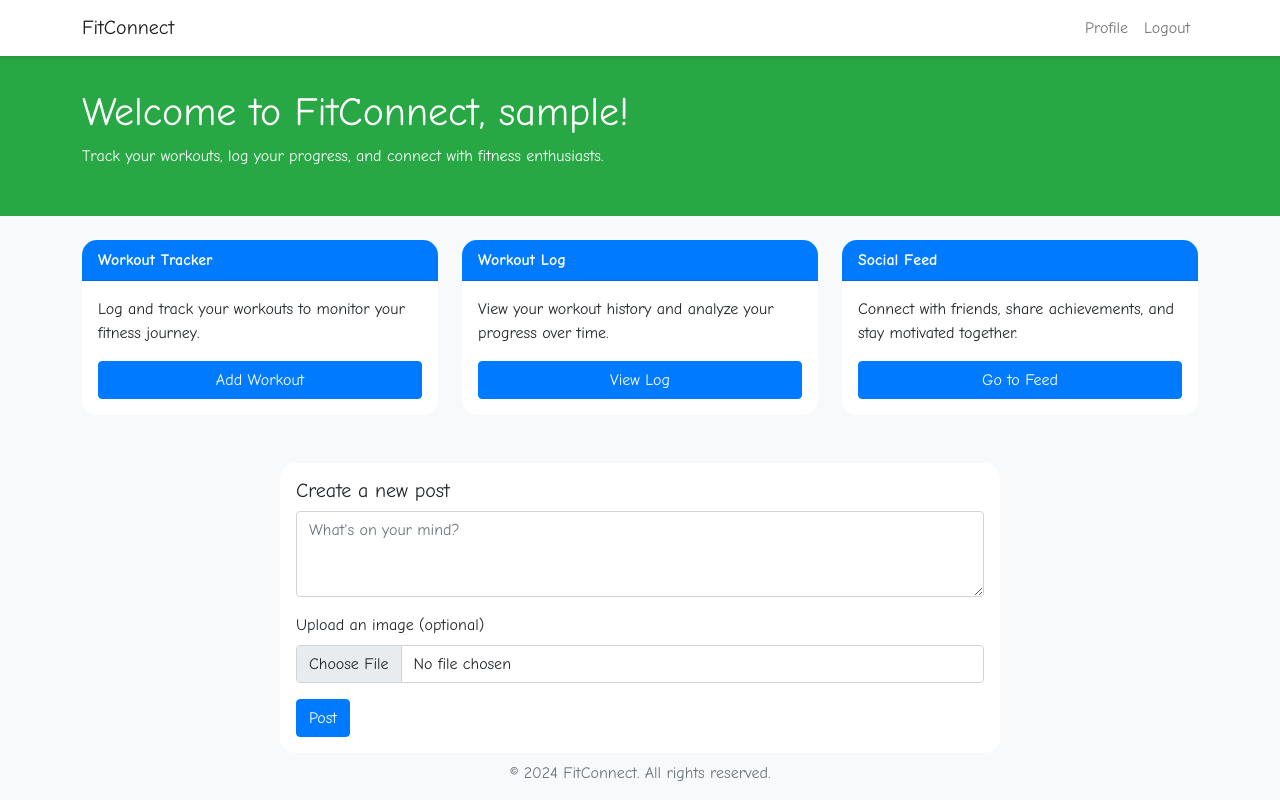
After one commit to PreciousEzeigbo/Portfolio_project, a Flask app: page /workout/feed in a window 1280 px wide. The commit adds this page. Run offline with Flask 3, Linux system fonts and the light colour scheme; the visitor is signed in with stand-in values (Sample User, id 1); data that the repository does not hold is empty; some libraries are stand-ins or nearby versions.

Commit message:
Updating

```diff
--- a/blueprintapp/app.py
+++ b/blueprintapp/app.py
@@ -13,6 +13,9 @@
     app.config['SQLALCHEMY_DATABASE_URI'] = 'sqlite:///fitconnect.db'
     app.config['SECRET_KEY'] = "my secret key you should not know"
     app.config['LOGIN_VIEW'] = 'login'
+    app.config['UPLOAD_FOLDER'] = 'static/uploads'
+    app.config['MAX_CONTENT_LENGTH'] = 16 * 1024 * 1024  # Maximum file size: 16MB
+
 
     db.init_app(app)
     bcrypt = Bcrypt(app)
--- a/blueprintapp/blueprints/workout/routes.py
+++ b/blueprintapp/blueprints/workout/routes.py
@@ -1,8 +1,11 @@
-from flask import jsonify, render_template, redirect, url_for, flash, Blueprint, request
+from flask import jsonify, render_template, redirect, url_for, flash, Blueprint, request, current_app
 from flask_login import login_user, logout_user, login_required, current_user
 from datetime import datetime, timedelta
 from blueprintapp.app import db
 from blueprintapp.models import User, Exerciselist, Workout, Exercise, Set
+from blueprintapp.models import Post, Comment
+from werkzeug.utils import secure_filename
+import os
 
 workout_bp = Blueprint('workout', __name__, template_folder='templates')
 
@@ -18,7 +21,7 @@
 def workout():
     print("Workout route reached")  # Debug line
     workouts = Workout.query.filter_by(user_id=current_user.uid).order_by(Workout.date.desc()).all()
-    return render_template('workout_log.html', workout=workouts)
+    return render_template('workout_log.html', workouts=workouts)
 
 @workout_bp.route('/add_workout', methods=['POST', 'GET'])
 @login_required
@@ -51,30 +54,110 @@
     exercises = Exerciselist.query.all()
     return render_template('add_workout.html', exercises=exercises)
 
-@workout_bp.route('/edit', methods=['POST', 'GET'])
-@login_required
-def edit():
-    if request.method == 'POST':
-        workout_id = int(request.form['workout_id'])
-        workout = Workout.query.filter_by(id=workout_id).first()
-        for exercise in workout.exercises:
-            for set in exercise.sets:
-                set.weight = request.form['weight' + str(set.id)]
-                set.reps = request.form['reps' + str(set.id)]
-        db.session.commit()
-        flash("Workout updated!", category="success")
-        return redirect(url_for('workout'))
-
+    return render_template('feed.html')
 @workout_bp.route('/delete', methods=['POST', 'GET'])
 @login_required
 def delete():
+    workout_id = request.form.get('workout_id', None)
+    if workout_id is None:
+        flash("Workout ID not provided!", category="error")
+        return redirect(url_for('workout.workout'))
+
+    try:
+        workout_id = int(workout_id)
+        workout = Workout.query.filter_by(uid=workout_id, user_id=current_user.uid).first()
+        if workout:
+            db.session.delete(workout)
+            db.session.commit()
+            flash("Workout deleted!", category="warning")
+        else:
+            flash("Workout not found or you are not authorized to delete it.", category="error")
+    except ValueError:
+        flash("Invalid workout ID.", category="error")
+
+    return redirect(url_for('workout.workout'))
+
+@workout_bp.route('/feed', methods=['GET'])
+@login_required
+def feed():
+    # Get all posts in descending order
+    posts = Post.query.order_by(Post.created_at.desc()).all()
+    return render_template('feed.html', posts=posts)
+
+@workout_bp.route('/create_post', methods=['GET', 'POST'])
+@login_required
+def create_post():
     if request.method == 'POST':
-        workout_id = int(request.form['workout_id'])
-        workout = Workout.query.filter_by(id=workout_id).first()
-        db.session.delete(workout)
+        # Extract data from form fields
+        content = request.form.get('content')
+        image = request.files.get('image')  # Assuming form allows image upload
+
+        # Save image if provided
+        image_url = None
+        if image:
+            # Ensure upload directory exists
+            upload_folder = current_app.config['UPLOAD_FOLDER']
+            os.makedirs(upload_folder, exist_ok=True)
+
+            # Save the image
+            image_filename = secure_filename(image.filename)  # Use secure_filename to avoid issues
+            image.save(os.path.join(upload_folder, image_filename))
+            image_url = 'uploads/' + image_filename  # Create the image URL
+
+        # Create new post instance
+        new_post = Post(content=content, image_url=image_url, user_id=current_user.uid)
+
+        # Add the new post to the database
+        try:
+            db.session.add(new_post)
+            db.session.commit()
+            flash('Post created successfully!', 'success')
+            return redirect(url_for('workout.feed'))  # Redirect to the feed
+        except Exception as e:
+            db.session.rollback()
+            flash('Error creating post. Please try again.', 'danger')
+            print(str(e))
+
+    return render_template('create_post.html')
+
+
+@workout_bp.route('/comment/<int:post_id>', methods=['POST'])
+@login_required
+def comment_post(post_id):
+    post = Post.query.get_or_404(post_id)
+    comment_content = request.form['comment']
+    if comment_content:
+        new_comment = Comment(content=comment_content, post_id=post.id, user_id=current_user.uid)
+        db.session.add(new_comment)
         db.session.commit()
-        flash("Workout deleted!", category="warning")
-        return redirect(url_for('workout'))
+        flash('Comment added successfully!', 'success')
+    else:
+        flash('Comment cannot be empty.', 'danger')
+
+    return redirect(url_for('workout.feed'))
+
+@workout_bp.route('/like/<int:post_id>', methods=['POST'])
+@login_required
+def like_post(post_id):
+    post = Post.query.get_or_404(post_id)
+    if current_user in post.likes:
+        post.likes.remove(current_user)
+    else:
+        post.likes.append(current_user)
+    db.session.commit()
+    return redirect(url_for('workout.feed'))
+
+
+@workout_bp.route('/view/<int:workout_id>', methods=['GET'])
+@login_required
+def view(workout_id):
+    workout = Workout.query.filter_by(uid=workout_id, user_id=current_user.uid).first()
+    if workout:
+        return render_template('view_workout.html', workout=workout)
+    else:
+        flash("Workout not found or you are not authorized to view it.", category="error")
+        return redirect(url_for('workout.workout'))
+
 
 @workout_bp.route('/profile')
 @login_required
--- /dev/null
+++ b/blueprintapp/blueprints/workout/templates/feed.html
@@ -0,0 +1,73 @@
+{% extends "index.html" %}
+
+{% block content %}
+<div class="container mt-4">
+    <div class="row">
+        <div class="col-md-8 offset-md-2">
+            <!-- Form to create a new post -->
+            <div class="card mb-4">
+                <div class="card-body">
+                    <h5 class="card-title">Create a new post</h5>
+                    <form action="{{ url_for('workout.create_post') }}" method="POST" enctype="multipart/form-data">
+                        <div class="mb-3">
+                            <textarea class="form-control" name="content" rows="3" placeholder="What's on your mind?"></textarea>
+                        </div>
+                        <div class="mb-3">
+                            <label for="image" class="form-label">Upload an image (optional)</label>
+                            <input type="file" class="form-control" name="image">
+                        </div>
+                        <button type="submit" class="btn btn-primary">Post</button>
+                    </form>
+                </div>
+            </div>
+
+            <!-- Displaying all posts -->
+            {% for post in posts %}
+                <div class="card mb-4">
+                    <div class="card-body">
+                        <h5 class="card-title">{{ post.user.username }}</h5>
+                        <p class="card-text">{{ post.content }}</p>
+                        {% if post.image_url %}
+                        <img src="{{ url_for('static', filename=post.image_url) }}" alt="Post Image" class="img-fluid">
+                        {% endif %}
+                        <div class="mt-3">
+                            <small class="text-muted">Posted on {{ post.created_at.strftime('%Y-%m-%d %H:%M') }}</small>
+                        </div>
+
+                        <!-- Like button -->
+                        <form action="{{ url_for('workout.like_post', post_id=post.id) }}" method="POST" style="display:inline;">
+                            <button type="submit" class="btn btn-outline-primary btn-sm">
+                                {% if current_user in post.likes %}
+                                    Unlike
+                                {% else %}
+                                    Like
+                                {% endif %}
+                            </button>
+                        </form>
+                        <span>{{ post.likes | length }} likes</span>
+
+                        <!-- Display comments -->
+                        <h6>Comments:</h6>
+                        <div>
+                            {% for comment in post.comments %}
+                                <div>
+                                    <strong>{{ comment.user.username }}:</strong>
+                                    <p>{{ comment.content }}</p>
+                                </div>
+                            {% endfor %}
+                        </div>
+
+                        <!-- Comment form -->
+                        <form action="{{ url_for('workout.comment_post', post_id=post.id) }}" method="POST">
+                            <div class="input-group mt-2">
+                                <input type="text" name="comment" class="form-control" placeholder="Add a comment" required>
+                                <button type="submit" class="btn btn-secondary">Submit</button>
+                            </div>
+                        </form>
+                    </div>
+                </div>
+            {% endfor %}
+        </div>
+    </div>
+</div>
+{% endblock %}
--- a/blueprintapp/blueprints/workout/templates/index.html
+++ b/blueprintapp/blueprints/workout/templates/index.html
@@ -5,6 +5,7 @@
     <meta name="viewport" content="width=device-width, initial-scale=1.0">
     <title>FitConnect Dashboard</title>
     <!-- Bootstrap CSS -->
+    <link rel="stylesheet" href="https://cdn.jsdelivr.net/npm/bootstrap-icons@1.7.2/font/bootstrap-icons.css">
     <link href="https://cdn.jsdelivr.net/npm/bootstrap@5.1.3/dist/css/bootstrap.min.css" rel="stylesheet">
     <!-- Custom CSS -->
     <style>
@@ -121,7 +122,7 @@
                     <div class="card-header">Social Feed</div>
                     <div class="card-body d-flex flex-column">
                         <p class="card-text">Connect with friends, share achievements, and stay motivated together.</p>
-                        <a href="#" class="btn btn-primary mt-auto">Go to Feed</a>
+                        <a href="{{ url_for('workout.feed') }}" class="btn btn-primary mt-auto">Go to Feed</a>
                     </div>
                 </div>
             </div>
```
Also changed, not shown: blueprintapp/blueprints/workout/templates/create_post.html (added, +29 -0 lines), blueprintapp/blueprints/workout/templates/view_workout.html (added, +24 -0 lines), blueprintapp/blueprints/workout/templates/workout_log.html (+8 -46 lines), blueprintapp/models.py (+37 -0 lines), static/uploads/70f886b29702fa5a7159c9601e310962.jpg (added), static/uploads/images.jpeg (added).
